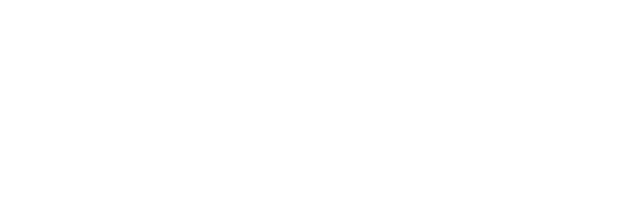
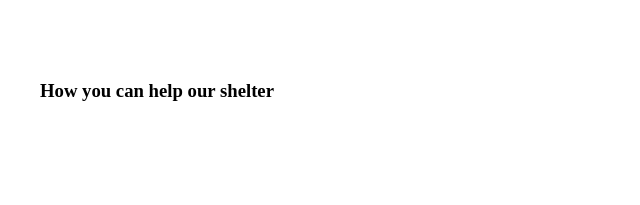
Before and after one commit to DzmitryDabrahost/cursor-train-template, a plain HTML site: page index.html in a window 1280 px wide. Shown: the whole page, without its empty margins (0-640 px from the left). Drawn offline with Linux system fonts and the light colour scheme.

Commit message:
moved the files and added style.scss

```diff
--- a/index.html
+++ b/index.html
@@ -9,6 +9,12 @@
 
 </head>
 <body>
-
+    <div class="container">
+        <section class="nikita">
+            <div class="nikita-help">
+                <h3>How you can help our shelter</h3>
+            </div>
+        </section>
+    </div>
 </body>
 </html>
--- a/src/style/_constants.scss
+++ b/src/style/_constants.scss
@@ -0,0 +1,16 @@
+// text-color
+
+$color-primary: #F1CDB3;
+$color-primary-light: #FDDCC4;
+$color-light-xl: #FFF;
+$color-light-s: #FAFAFA;
+$color-dark-s: #CDCDCD;
+$color-dark-3xl: #292929;
+$color-dark-l: #545454;
+$color-dark-xl: #4C4C4C;
+$color-dark-m: #B2B2B2;
+$color-black: #000;
+
+// background-color
+
+$color-light-l: #F6F6F6;
--- a/src/style/_normalize.scss
+++ b/src/style/_normalize.scss
@@ -2,7 +2,7 @@
     margin: 0;
     padding: 0;
     box-sizing: border-box;
-  }
+}
 
 body {
     display: flex;
@@ -12,11 +12,3 @@ body {
 .container {
     max-width: 1280px;
 }
-
-a {
-    text-decoration: none;
-}
-
-li {
-    list-style: none;
-}
--- a/src/style/components/_nikita.scss
+++ b/src/style/components/_nikita.scss
@@ -0,0 +1,8 @@
+
+.nikita {
+    width: 1280px;
+
+    &-help {
+        padding: 80px 40px 100px 40px;
+    }
+}
--- a/style.scss
+++ b/style.scss
@@ -1,2 +1,3 @@
-@import './style/constants';
-@import './style/normalize';
+@import './src/style/constants';
+@import './src/style/normalize';
+@import "./src/style/components/nikita";
```
Also changed, not shown: style.css, 1 other file.
